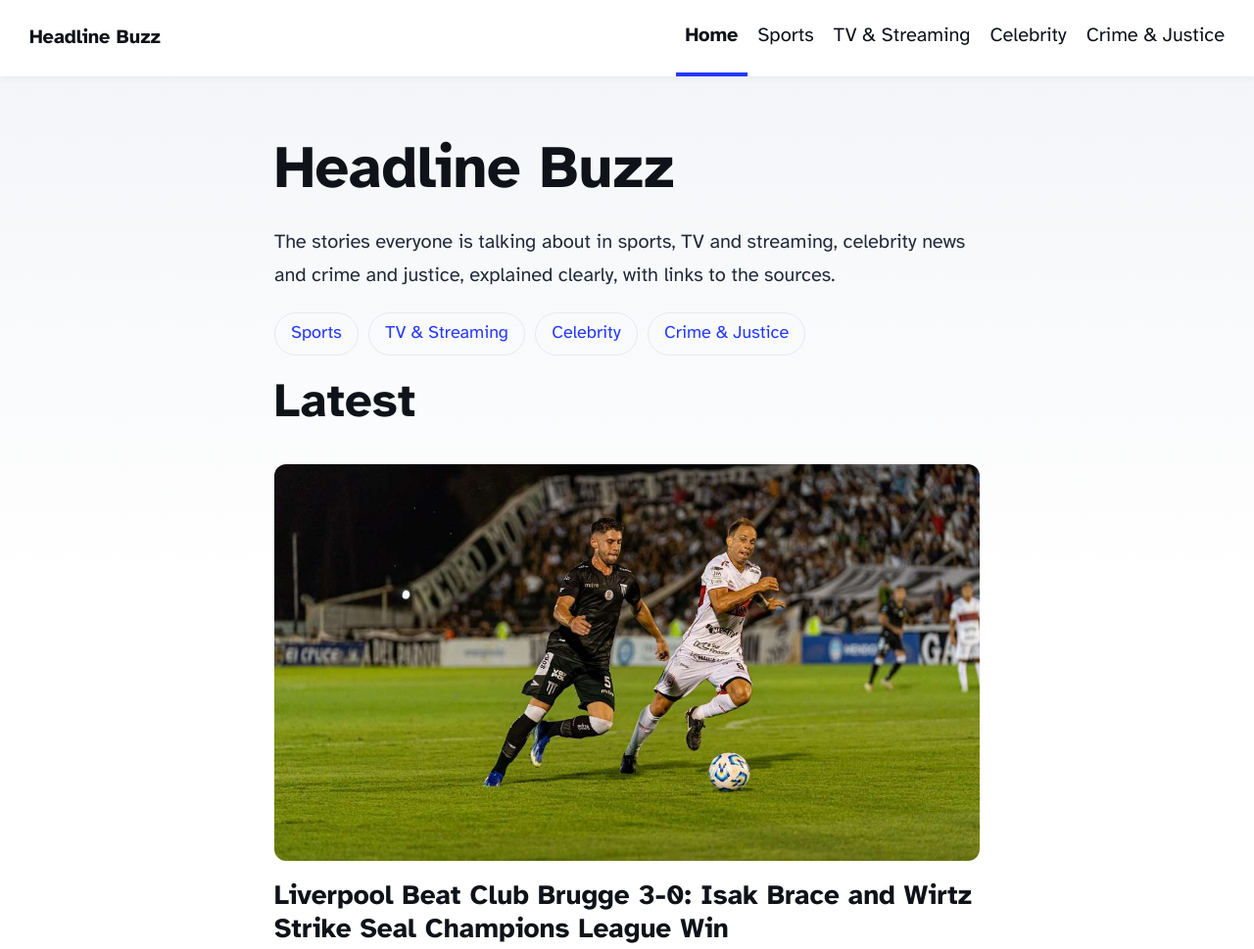
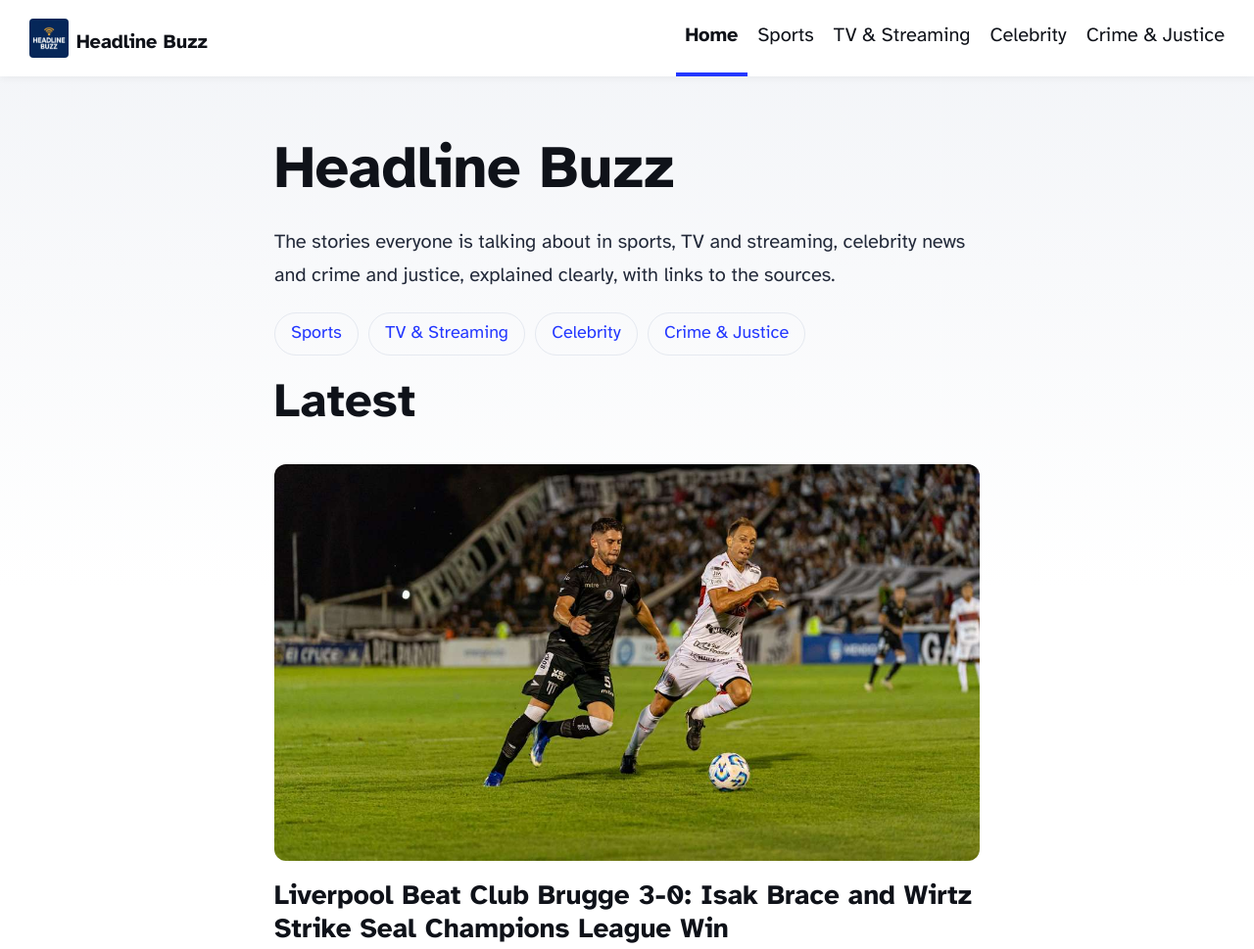
Before and after one commit to bongda2am5-stack/headline-buzz, an Astro site: page / in a window 1280 px wide. Shown: the top 969 px of the page at 98% size. Built offline with nearby package versions, Linux system fonts and the light colour scheme; Astro itself is replaced by a stand-in of ours.

Commit message:
Show logo in header and use PNG favicon

```diff
--- a/src/components/BaseHead.astro
+++ b/src/components/BaseHead.astro
@@ -17,7 +17,7 @@ const { title, description, image = '/blog-placeholder-1.jpg' } = Astro.props;
 <!-- Global Metadata -->
 <meta charset="utf-8" />
 <meta name="viewport" content="width=device-width,initial-scale=1" />
-<link rel="icon" type="image/svg+xml" href="/favicon.svg" />
+<link rel="icon" type="image/png" href="/favicon.png" />
 <meta name="generator" content={Astro.generator} />
 
 <!-- Font preloads -->
--- a/src/components/Header.astro
+++ b/src/components/Header.astro
@@ -6,7 +6,7 @@ const path = Astro.url.pathname;
 
 <header>
 	<nav>
-		<h2><a href="/">{SITE_TITLE}</a></h2>
+		<h2><a href="/"><img class="site-logo" src="/logo.png" alt="Headline Buzz logo" />{SITE_TITLE}</a></h2>
 		<div class="internal-links">
 			<a href="/" class:list={[{ active: path === '/' }]}>Home</a>
 			{
@@ -36,6 +36,13 @@ const path = Astro.url.pathname;
 	h2 a {
 		text-decoration: none;
 	}
+	.site-logo {
+		height: 2em;
+		width: auto;
+		vertical-align: -0.5em;
+		margin-right: 0.4em;
+		border-radius: 4px;
+	}
 	nav {
 		display: flex;
 		flex-wrap: wrap;
```
